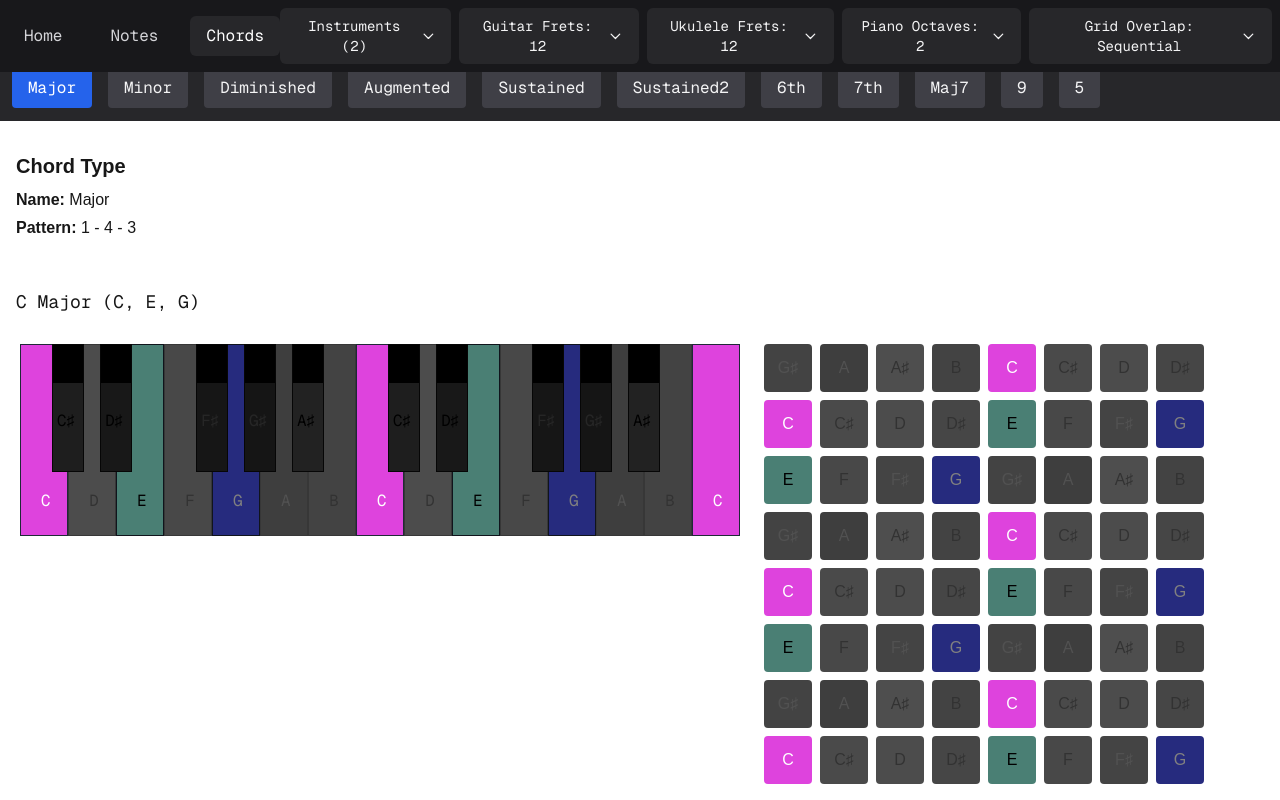
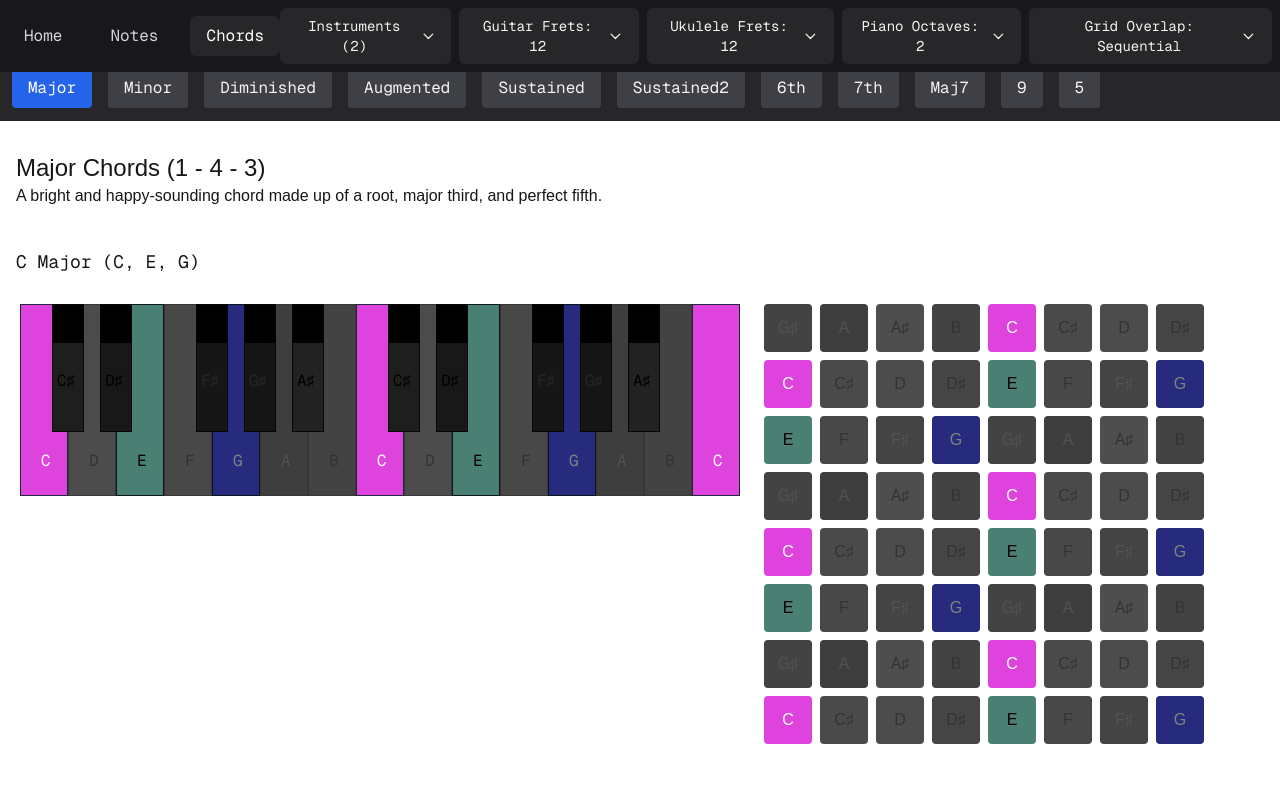
Before and after one commit to leouofa/gridbeat, a Next.js app: page /chords in a window 1280 px wide. Shown: the top 800 px of the page. Built offline with nearby package versions, Linux system fonts and the light colour scheme.

Commit message:
added chords and descriptions

```diff
--- a/components/ChordBank/ChordDetail.tsx
+++ b/components/ChordBank/ChordDetail.tsx
@@ -38,15 +38,13 @@ const ChordDetail: React.FC<ChordDetailProps> = ({ chord }) => {
 
   return (
     <div className="p-4">
-      <h2 className="text-xl font-semibold mb-2">Chord Type</h2>
-      <p className="mb-1">
-        <strong>Name:</strong> {chord.name}
-      </p>
-      <p>
-        <strong>Pattern:</strong> {chord.pattern.join(" - ")}
-      </p>
-      <br />
-      <br />
+      <div className="mb-10">
+        <h1 className="text-2xl">
+          {chord.name} Chords ({chord.pattern.join(" - ")})
+        </h1>
+        <p>{chord.description}</p>
+      </div>
+
       {NOTES.map((note, index) => {
         const chordNotes = getChordNotes(parseInt(note.alias), chord.pattern);
         return (
--- a/constants/index.ts
+++ b/constants/index.ts
@@ -1,19 +1,73 @@
 import { Chord, Note } from "@/types";
 
 export const CHORDS: Chord[] = [
-  { name: "Major", pattern: [1, 4, 3] },
-  { name: "Minor", pattern: [1, 3, 4] },
-  { name: "Diminished", pattern: [1, 3, 3] },
-  { name: "Augmented", pattern: [1, 4, 4] },
-  { name: "Sustained", pattern: [1, 5, 2] },
-  { name: "Sustained2", pattern: [1, 2, 5] },
-  { name: "6th", pattern: [1, 4, 3, 2] },
-  { name: "7th", pattern: [1, 4, 3, 3] },
-  { name: "Maj7", pattern: [1, 4, 3, 4] },
-  { name: "9", pattern: [1, 4, 3, 3, 4] },
-  { name: "5", pattern: [1, 7, 5] },
+  {
+    name: "Major",
+    pattern: [1, 4, 3],
+    description:
+      "A bright and happy-sounding chord made up of a root, major third, and perfect fifth.",
+  },
+  {
+    name: "Minor",
+    pattern: [1, 3, 4],
+    description:
+      "A somber or emotional chord created by a root, minor third, and perfect fifth.",
+  },
+  {
+    name: "Diminished",
+    pattern: [1, 3, 3],
+    description:
+      "A tense and unresolved chord formed with a root, minor third, and diminished fifth.",
+  },
+  {
+    name: "Augmented",
+    pattern: [1, 4, 4],
+    description:
+      "A dissonant and otherworldly chord consisting of a root, major third, and augmented fifth.",
+  },
+  {
+    name: "Sustained",
+    pattern: [1, 5, 2],
+    description:
+      "A chord that replaces the third with a perfect fourth for an open, unresolved sound.",
+  },
+  {
+    name: "Sustained2",
+    pattern: [1, 2, 5],
+    description:
+      "A variation of the sustained chord that replaces the third with a major second.",
+  },
+  {
+    name: "6th",
+    pattern: [1, 4, 3, 2],
+    description:
+      "A warm and jazzy chord adding a major sixth to the major triad.",
+  },
+  {
+    name: "7th",
+    pattern: [1, 4, 3, 3],
+    description:
+      "A dominant chord with a root, major third, perfect fifth, and minor seventh, creating tension.",
+  },
+  {
+    name: "Maj7",
+    pattern: [1, 4, 3, 4],
+    description:
+      "A smooth and jazzy chord made of a root, major third, perfect fifth, and major seventh.",
+  },
+  {
+    name: "9",
+    pattern: [1, 4, 3, 3, 4],
+    description:
+      "A colorful chord that extends a 7th chord by adding a major ninth.",
+  },
+  {
+    name: "5",
+    pattern: [1, 7, 5],
+    description:
+      "A power chord made up of only the root and perfect fifth, often used in rock music.",
+  },
 ];
-
 export const NOTES: Note[] = [
   {
     name: "C",
--- a/types/index.ts
+++ b/types/index.ts
@@ -29,6 +29,7 @@ export type Interval = [number, number, number, ...number[]];
 export interface Chord {
   name: string;
   pattern: Interval;
+  description: string;
 }
 
 export interface Note {
```
